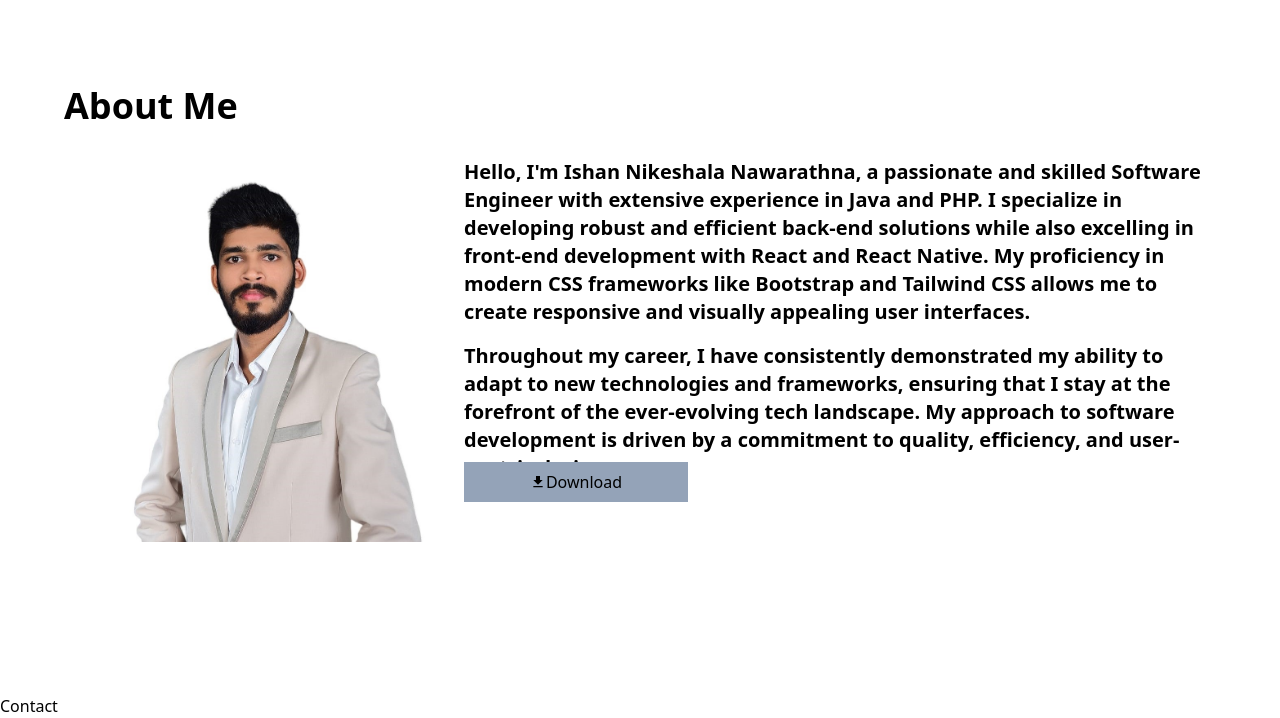
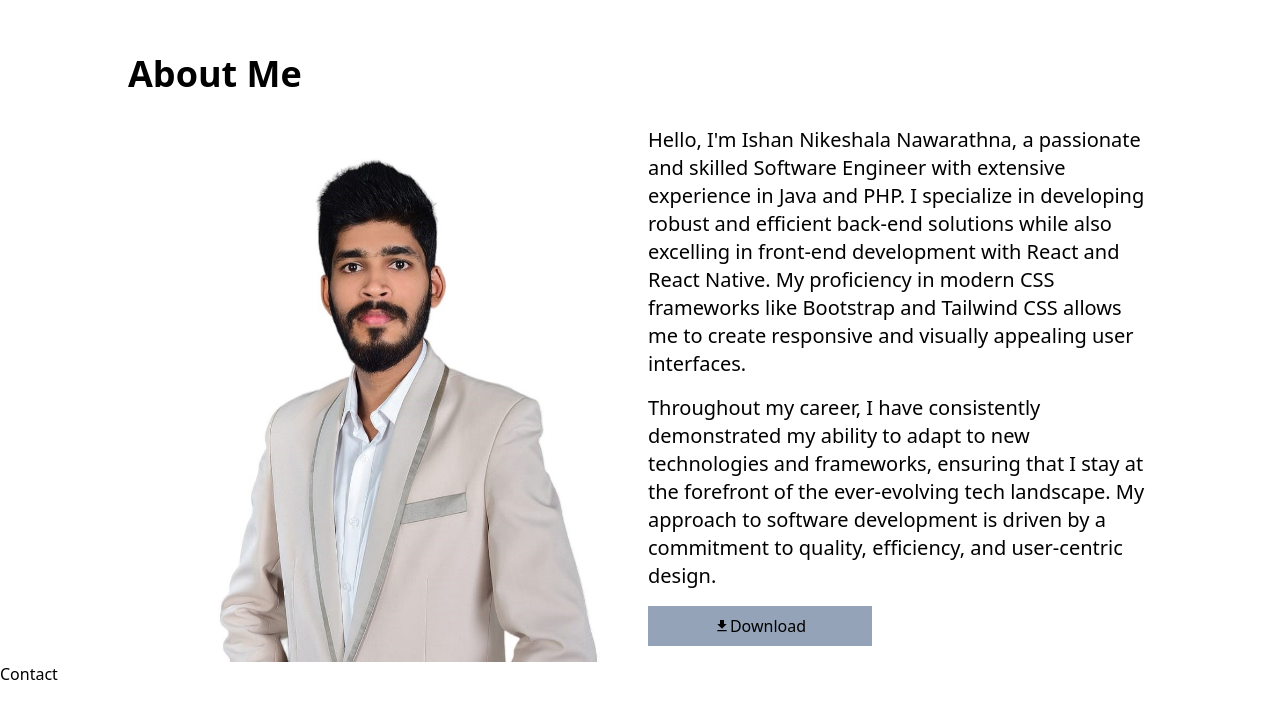
Before and after one commit to IshanNikeshalaNawarathna/ishannikeshala, a React (Create React App) app: page / in a window 1280 px wide. Shown: the part 690-1408 px from the top of the page. After the commit the page ends 1376 px from the top, so only its background shows below. Built offline with nearby package versions, Linux system fonts and the light colour scheme.

Commit message:
about page design

```diff
--- a/src/page/About.js
+++ b/src/page/About.js
@@ -1,23 +1,44 @@
-import React from 'react'
+import React, { useState } from 'react'
 import img from '../assets/img/ISHAN.jpg';
 import { MdDownload } from "react-icons/md";
+
+const ed = [
+  {
+    question:"ddjsdksdaslsdsadsojdksdasdasd",
+    anser:"djddhdnifhdnvdvbvdfdkjfdiflkjsdfsm"
+  },
+  {
+    question:"ddjsdksdaslsdsadsojdksdasdasd",
+    anser:"djddhdnifhdnvdvbvdfdkjfdiflkjsdfsm"
+  }
+]
+
 export const About = () => {
+
+  const [id,setId] = useState();
+  const[visibility,setVisibility] = useState(false);
+
   return (
     <>
       <div className='relative isolate px-8 '>
 
-        <div className='mx-auto max-w-6xl lg:py-0 py-10 sm:py-40 lg:pt-10 '>
-          <div className='pb-8'>
+        <div className='mx-auto lg:max-w-5xl  lg:py-0 py-10 sm:py-20 lg:pt-10 '>
+          <div className='pb-8 lg:pb-8'>
             <span className='font-bold text-4xl'>About Me</span>
           </div>
-          <div class="grid lg:grid-rows-3 grid-rows-12 grid-flow-col lg:gap-4 ">
-            <div class="lg:row-span-3 h-80">
-              <img className="lg:h-96 lg:w-96 h-auto w-max rounded-2xl" src={img} alt="" />
+          <div class="grid grid-cols-1 md:grid-cols-1 lg:grid-cols-2 gap-4 lg:gap-4">
+            <div class="lg:row-span-3 row-span-1 justify-center flex">
+              <img className=" lg:w-auto lg:h-auto h-80 rounded-2xl" src={img} alt="" />
             </div>
-              <p className='text-xl font-semibold'>Hello, I'm Ishan Nikeshala Nawarathna, a passionate and skilled Software Engineer with extensive experience in Java and PHP. I specialize in developing robust and efficient back-end solutions while also excelling in front-end development with React and React Native. My proficiency in modern CSS frameworks like Bootstrap and Tailwind CSS allows me to create responsive and visually appealing user interfaces.</p>
-              <p className='text-xl font-semibold'>Throughout my career, I have consistently demonstrated my ability to adapt to new technologies and frameworks, ensuring that I stay at the forefront of the ever-evolving tech landscape. My approach to software development is driven by a commitment to quality, efficiency, and user-centric design.</p>
-              <button className='bg-slate-400 w-56 h-10 flex items-center justify-center -mt-16 '><MdDownload />Download</button>
+            <div className='grid grid-cols-1  md:grid-cols-1 lg:grid-cols-1 gap-4 lg:gap-4'>
+              <p className='text-xl font-normal'>Hello, I'm Ishan Nikeshala Nawarathna, a passionate and skilled Software Engineer with extensive experience in Java and PHP. I specialize in developing robust and efficient back-end solutions while also excelling in front-end development with React and React Native. My proficiency in modern CSS frameworks like Bootstrap and Tailwind CSS allows me to create responsive and visually appealing user interfaces.</p>
+              <p className='text-xl font-normal'>Throughout my career, I have consistently demonstrated my ability to adapt to new technologies and frameworks, ensuring that I stay at the forefront of the ever-evolving tech landscape. My approach to software development is driven by a commitment to quality, efficiency, and user-centric design.</p>
+            </div>
+            <div  className=''>
+              <button className='bg-slate-400 w-56 h-10 flex items-center justify-center'><MdDownload />Download</button>
+            </div>
           </div>
+
         </div>
 
       </div>
--- a/src/page/Hero.js
+++ b/src/page/Hero.js
@@ -9,9 +9,9 @@ import { FaMedium } from "react-icons/fa6";
 export const Hero = () => {
   return (
     <>
-      <div className='relative isolate px-8  '>
+      <div className='relative isolate px-8 '>
 
-        <div className='mx-auto max-w-6xl py-20 sm:py-40 lg:pt-40'>
+        <div className='mx-auto max-w-5xl py-20 sm:py-40 lg:pt-32'>
           <div className='text-center'>
             <div className='flex justify-center items-center'>
               <img src={img} className='lg:h-80 lg:w-80 h-52 w-52 rounded-full' />
```
